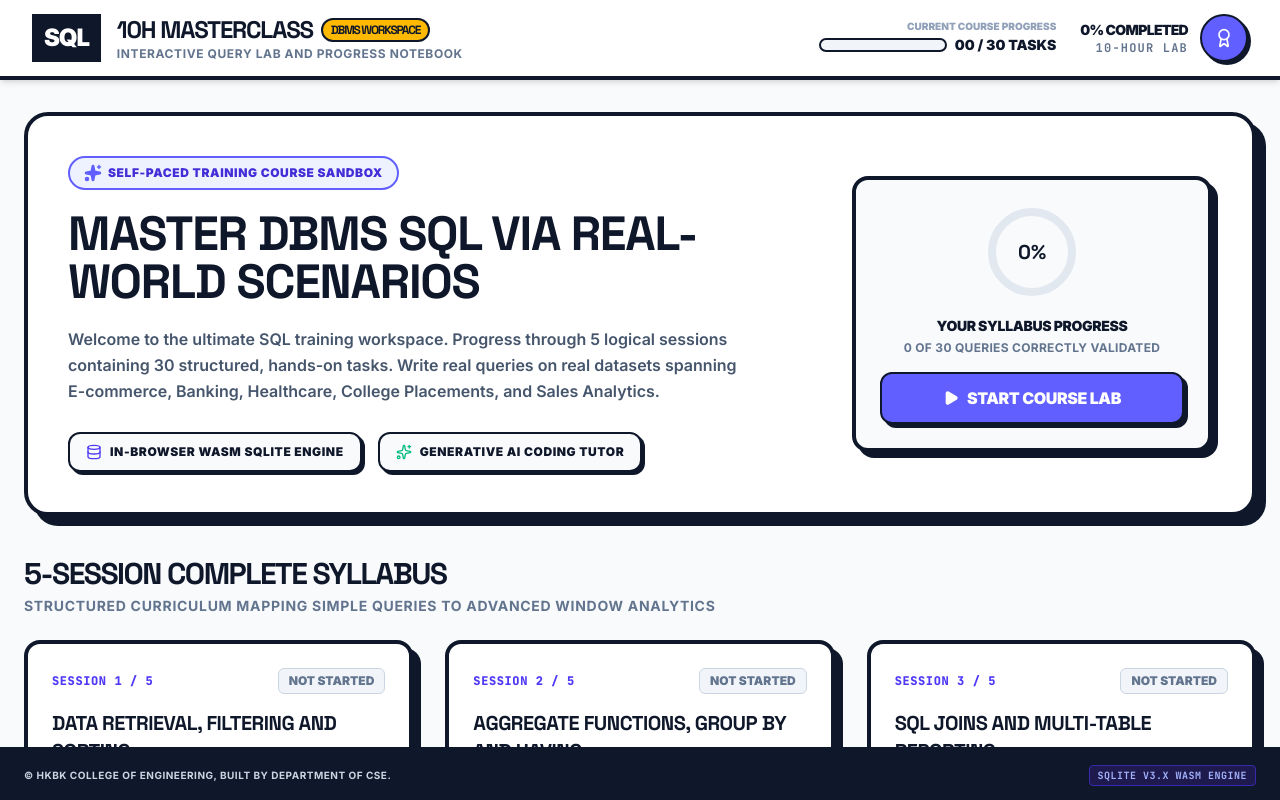
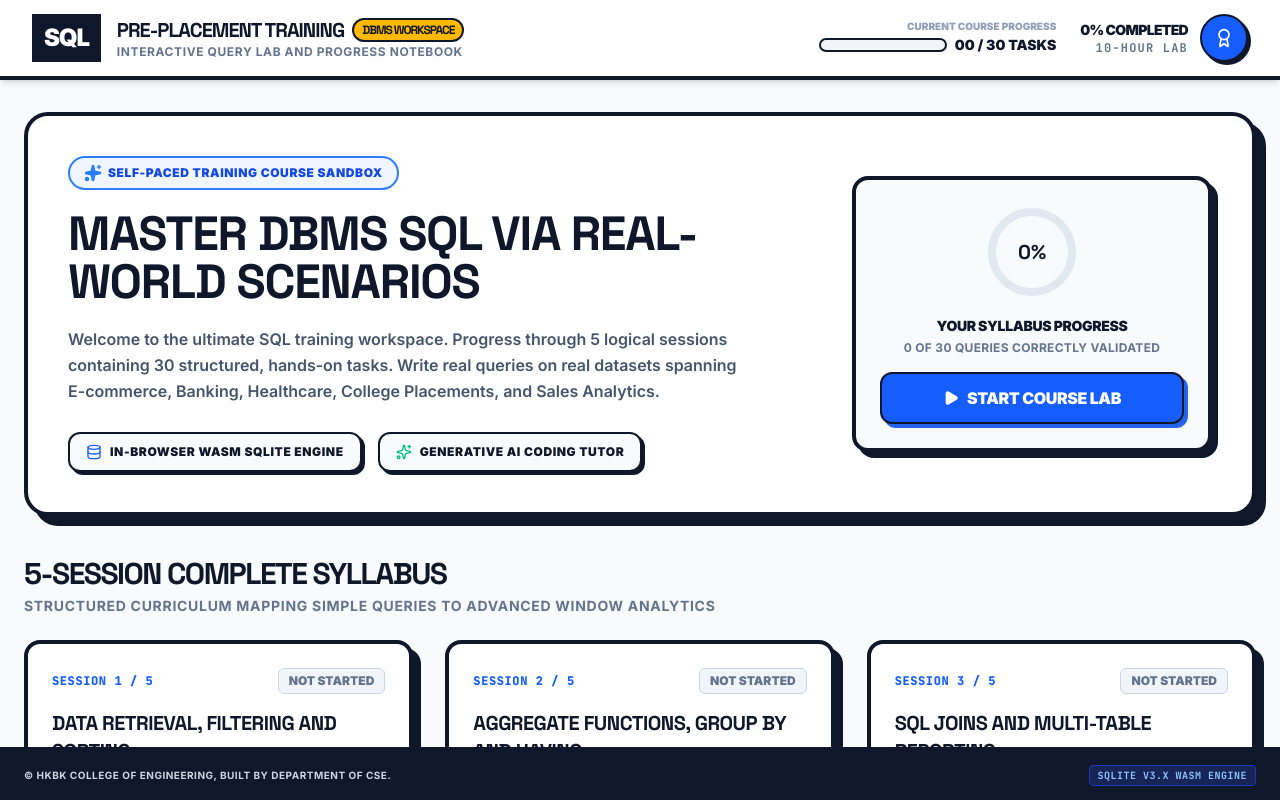
Before and after one commit to tahirnaquash/SQL-Masterclass, a React (Vite) app: page / in a window 1280 px wide. Built offline with nearby package versions, Linux system fonts and the light colour scheme.

Commit message:
feat: rebrand header and update theme color
Update workspace title to "PRE-PLACEMENT TRAINING", implement responsive font sizing for the header, and update the progress indicator color to blue.

```diff
--- a/src/App.tsx
+++ b/src/App.tsx
@@ -430,8 +430,8 @@ export default function App() {
         <div className="flex items-center gap-4 cursor-pointer select-none" onClick={() => setView("dashboard")}>
           <div className="bg-[#0F172A] text-white p-2.5 font-black text-2xl leading-none tracking-tighter border-2 border-[#0F172A]">SQL</div>
           <div>
-            <h1 className="font-display font-black text-2xl uppercase tracking-tighter text-[#0F172A] flex items-center gap-2">
-              10H Masterclass <span className="text-xs bg-amber-400 border-2 border-[#0F172A] text-[#0F172A] font-black px-2 py-0.5 rounded-full">DBMS WORKSPACE</span>
+            <h1 className="font-display font-black text-sm xs:text-base sm:text-lg md:text-xl uppercase tracking-tighter text-[#0F172A] flex items-center gap-2 whitespace-nowrap">
+              PRE-PLACEMENT TRAINING <span className="text-xs bg-amber-400 border-2 border-[#0F172A] text-[#0F172A] font-black px-2 py-0.5 rounded-full">DBMS WORKSPACE</span>
             </h1>
             <p className="text-xs font-bold text-slate-500 uppercase tracking-wider hidden sm:block">Interactive query lab and progress notebook</p>
           </div>
@@ -459,7 +459,7 @@ export default function App() {
               <div className="text-sm font-black text-[#0F172A] uppercase tracking-tighter">{coursePercentage}% COMPLETED</div>
               <div className="text-xs font-bold text-slate-500 uppercase tracking-widest font-mono">10-Hour Lab</div>
             </div>
-            <div className="w-12 h-12 bg-indigo-500 rounded-full border-2 border-[#0F172A] flex items-center justify-center relative shadow-[3px_3px_0px_0px_rgba(15,23,42,1)]">
+            <div className="w-12 h-12 bg-blue-600 rounded-full border-2 border-[#0F172A] flex items-center justify-center relative shadow-[3px_3px_0px_0px_rgba(15,23,42,1)]">
               <Award className={`w-5 h-5 ${completedCount === 30 ? 'text-amber-300 animate-bounce' : 'text-white'}`} />
               {completedCount === 30 && (
                 <span className="absolute -top-1 -right-1 w-3.5 h-3.5 bg-red-500 rounded-full animate-ping border border-white"></span>
@@ -477,13 +477,13 @@ export default function App() {
 
           {/* Welcome Banner */}
           <div className="relative overflow-hidden rounded-3xl border-4 border-[#0F172A] bg-white p-8 md:p-10 shadow-[10px_10px_0px_0px_rgba(15,23,42,1)]">
-            <div className="absolute top-0 right-0 w-96 h-96 bg-indigo-100/40 rounded-full blur-3xl -z-10"></div>
+            <div className="absolute top-0 right-0 w-96 h-96 bg-blue-100/40 rounded-full blur-3xl -z-10"></div>
             <div className="absolute bottom-0 left-0 w-96 h-96 bg-emerald-50/30 rounded-full blur-3xl -z-10"></div>
 
             <div className="grid md:grid-cols-3 gap-8 items-center">
               <div className="md:col-span-2 space-y-5">
-                <span className="inline-flex items-center px-3.5 py-1.5 rounded-full text-xs font-black uppercase tracking-wider bg-indigo-50 text-indigo-700 border-2 border-indigo-500">
-                  <Sparkles className="w-4.5 h-4.5 mr-1.5 text-indigo-500 fill-current" />
+                <span className="inline-flex items-center px-3.5 py-1.5 rounded-full text-xs font-black uppercase tracking-wider bg-blue-50 text-blue-700 border-2 border-blue-500">
+                  <Sparkles className="w-4.5 h-4.5 mr-1.5 text-blue-500 fill-current" />
                   Self-Paced Training Course Sandbox
                 </span>
                 <h2 className="text-3xl md:text-5xl font-display font-black tracking-tight text-[#0F172A] leading-none uppercase">
@@ -494,7 +494,7 @@ export default function App() {
                 </p>
                 <div className="flex flex-wrap gap-4 pt-2">
                   <div className="flex items-center space-x-2 bg-slate-50 px-4 py-2.5 rounded-xl border-2 border-[#0F172A] shadow-[3px_3px_0px_0px_rgba(15,23,42,1)]">
-                    <Database className="w-4 h-4 text-indigo-600" />
+                    <Database className="w-4 h-4 text-blue-600" />
                     <span className="text-xs font-black uppercase text-[#0F172A] tracking-wider">In-Browser WASM SQLite Engine</span>
                   </div>
                   <div className="flex items-center space-x-2 bg-slate-50 px-4 py-2.5 rounded-xl border-2 border-[#0F172A] shadow-[3px_3px_0px_0px_rgba(15,23,42,1)]">
@@ -547,7 +547,7 @@ export default function App() {
                       setSelectedQuestion(nextQ);
                       setView("workspace");
                     }}
-                    className="w-full py-3 rounded-xl bg-indigo-500 hover:bg-indigo-400 text-white font-black uppercase tracking-tight border-2 border-[#0F172A] shadow-[4px_4px_0px_0px_rgba(15,23,42,1)] hover:shadow-none hover:translate-x-[2px] hover:translate-y-[2px] transition flex items-center justify-center gap-2"
+                    className="w-full py-3 rounded-xl bg-blue-600 hover:bg-blue-500 text-white font-black uppercase tracking-tight border-2 border-[#0F172A] shadow-[4px_4px_0px_0px_rgba(37,99,235,1)] hover:shadow-none hover:translate-x-[2px] hover:translate-y-[2px] transition flex items-center justify-center gap-2"
                   >
                     <Play className="w-4 h-4 fill-current text-white" />
                     {completedCount > 0 ? "Resume Learning" : "Start Course Lab"}
@@ -600,7 +600,7 @@ export default function App() {
                     <div className="p-6 flex-1 flex flex-col space-y-4">
                       {/* Badge / Number */}
                       <div className="flex items-center justify-between">
-                        <span className="text-xs font-mono font-black text-indigo-600 tracking-wider">
+                        <span className="text-xs font-mono font-black text-blue-600 tracking-wider">
                           SESSION {session.number} / 5
                         </span>
                         {isCompleted ? (
@@ -620,7 +620,7 @@ export default function App() {
 
                       {/* Header */}
                       <div className="space-y-1.5">
-                        <h4 className="font-display font-black text-xl text-[#0F172A] group-hover:text-indigo-600 transition uppercase tracking-tight leading-snug">
+                        <h4 className="font-display font-black text-xl text-[#0F172A] group-hover:text-blue-600 transition uppercase tracking-tight leading-snug">
                           {session.title.replace(`Session ${session.number} — `, "")}
                         </h4>
                         <p className="text-xs font-bold text-slate-500 uppercase tracking-widest font-mono flex items-center gap-1">
@@ -652,7 +652,7 @@ export default function App() {
                         <div className="w-full bg-slate-100 h-3.5 rounded-full overflow-hidden border-2 border-[#0F172A]">
                           <div
                             className={`h-full rounded-full transition-all duration-300 ${
-                              isCompleted ? 'bg-emerald-500' : 'bg-indigo-500'
+                              isCompleted ? 'bg-emerald-500' : 'bg-blue-600'
                             }`}
                             style={{ width: `${sessionProg.percent}%` }}
                           ></div>
@@ -669,7 +669,7 @@ export default function App() {
                         setSelectedQuestion(incomplete || session.questions[0]);
                         setView("workspace");
                       }}
-                      className="border-t-4 border-[#0F172A] py-4 px-6 text-xs font-black text-slate-600 group-hover:text-indigo-600 hover:bg-slate-50 bg-slate-50/50 text-left flex items-center justify-between transition uppercase tracking-wider cursor-pointer"
+                      className="border-t-4 border-[#0F172A] py-4 px-6 text-xs font-black text-slate-600 group-hover:text-blue-600 hover:bg-slate-50 bg-slate-50/50 text-left flex items-center justify-between transition uppercase tracking-wider cursor-pointer"
                     >
                       <span>Enter Practice Lab</span>
                       <ChevronRight className="w-4 h-4 text-slate-600 group-hover:translate-x-1 transition" />
@@ -683,11 +683,11 @@ export default function App() {
           {/* COURSE LEARNING OUTCOMES */}
           <section className="bg-white rounded-3xl border-4 border-[#0F172A] p-8 space-y-6 shadow-[10px_10px_0px_0px_rgba(15,23,42,1)]">
             <h3 className="text-xl md:text-2xl font-display font-black text-[#0F172A] flex items-center gap-2 uppercase tracking-tight">
-              <Award className="w-6 h-6 text-indigo-500 fill-current" /> Syllabus Learning Outcomes
+              <Award className="w-6 h-6 text-blue-500 fill-current" /> Syllabus Learning Outcomes
             </h3>
             <div className="grid md:grid-cols-2 gap-6 leading-relaxed">
               <div className="bg-slate-50 p-6 rounded-2xl border-2 border-[#0F172A] space-y-2 shadow-[4px_4px_0px_0px_rgba(15,23,42,1)]">
-                <h4 className="font-black text-indigo-600 text-xs font-mono uppercase tracking-widest">Foundation & Grouping</h4>
+                <h4 className="font-black text-blue-600 text-xs font-mono uppercase tracking-widest">Foundation & Grouping</h4>
                 <p className="text-slate-600 text-sm font-medium">
                   After completing Session 1 and 2, students will be fully capable of writing structured queries to filter and order records using multi-conditional logic (WHERE, AND, OR, BETWEEN, IN, LIKE), and performing advanced summaries and group aggregates with HAVING conditions.
                 </p>
@@ -719,7 +719,7 @@ export default function App() {
             <div className="p-5 border-b-4 border-[#0F172A] bg-slate-50 space-y-4">
               <button
                 onClick={() => setView("dashboard")}
-                className="inline-flex items-center text-xs font-black uppercase tracking-wider text-slate-500 hover:text-indigo-600 transition group"
+                className="inline-flex items-center text-xs font-black uppercase tracking-wider text-slate-500 hover:text-blue-600 transition group"
               >
                 <ArrowLeft className="w-4 h-4 mr-1 group-hover:-translate-x-0.5 transition" />
                 Back to Syllabus Dashboard
@@ -742,7 +742,7 @@ export default function App() {
                   ))}
                 </select>
 
-                <span className="text-[10px] font-black uppercase font-mono text-indigo-600 bg-indigo-50 border-2 border-indigo-200 px-2 py-1 rounded-md">
+                <span className="text-[10px] font-black uppercase font-mono text-blue-600 bg-blue-50 border-2 border-blue-200 px-2 py-1 rounded-md">
                   {selectedSession.domain}
                 </span>
               </div>
@@ -772,7 +772,7 @@ export default function App() {
                 <Database className="w-4 h-4" />
                 Database Explorer
                 <span className={`ml-1 px-1.5 py-0.5 text-[9px] font-black font-mono rounded border ${
-                  leftTab === "schema" ? "bg-indigo-500 text-white border-indigo-400" : "bg-[#0F172A] text-white border-[#0F172A]"
+                  leftTab === "schema" ? "bg-blue-600 text-white border-blue-400" : "bg-[#0F172A] text-white border-[#0F172A]"
                 }`}>
                   {selectedSession.tables.length}
                 </span>
@@ -801,7 +801,7 @@ export default function App() {
                             onClick={() => setSelectedQuestion(q)}
                             className={`p-3.5 rounded-xl border-2 transition-all flex items-center justify-between group ${
                               isCurrent
-                                ? "bg-[#0F172A] border-[#0F172A] text-white shadow-[4px_4px_0px_0px_rgba(99,102,241,1)]"
+                                ? "bg-[#0F172A] border-[#0F172A] text-white shadow-[4px_4px_0px_0px_rgba(37,99,235,1)]"
                                 : isSolved
                                   ? "bg-emerald-50 border-emerald-500 text-emerald-950 hover:bg-emerald-100 shadow-[3px_3px_0px_0px_rgba(16,185,129,1)]"
                                   : "bg-slate-50 border-[#0F172A] text-[#0F172A] hover:bg-slate-100 shadow-[3px_3px_0px_0px_rgba(15,23,42,1)]"
@@ -812,7 +812,7 @@ export default function App() {
                                 <CheckCircle className="w-4.5 h-4.5 text-emerald-500 fill-emerald-100 shrink-0" />
                               ) : (
                                 <div className={`w-5 h-5 rounded border-2 flex items-center justify-center text-[10px] font-black font-mono shrink-0 ${
-                                  isCurrent ? 'border-indigo-400 text-white bg-indigo-500' : 'border-[#0F172A] text-[#0F172A] bg-white'
+                                  isCurrent ? 'border-blue-400 text-white bg-blue-600' : 'border-[#0F172A] text-[#0F172A] bg-white'
                                 }`}>
                                   {q.title.includes("Easy") ? "E" : q.title.includes("Medium") ? "M" : "H"}
                                 </div>
@@ -866,8 +866,8 @@ export default function App() {
 
                     {/* Scenario */}
                     <div className="p-4 rounded-xl bg-slate-50 border-2 border-[#0F172A] space-y-2 shadow-[3px_3px_0px_0px_rgba(15,23,42,1)]">
-                      <h4 className="text-[10px] font-mono font-black text-indigo-600 uppercase tracking-widest flex items-center gap-1">
-                        <Info className="w-3.5 h-3.5 text-indigo-600" /> Real-World Scenario
+                      <h4 className="text-[10px] font-mono font-black text-blue-600 uppercase tracking-widest flex items-center gap-1">
+                        <Info className="w-3.5 h-3.5 text-blue-600" /> Real-World Scenario
                       </h4>
                       <p className="text-xs text-slate-700 leading-relaxed font-semibold">
                         {selectedQuestion.scenario}
@@ -877,7 +877,7 @@ export default function App() {
                     {/* Question Statement */}
                     <div className="space-y-1.5">
                       <h4 className="text-[11px] font-black uppercase text-slate-400 tracking-widest">Problem Statement</h4>
-                      <p className="text-sm font-bold text-[#0F172A] leading-relaxed bg-slate-100 border-l-4 border-indigo-500 p-3.5 rounded-r">
+                      <p className="text-sm font-bold text-[#0F172A] leading-relaxed bg-slate-100 border-l-4 border-blue-500 p-3.5 rounded-r">
                         {selectedQuestion.questionText}
                       </p>
                     </div>
@@ -898,7 +898,7 @@ export default function App() {
                     <details className="group border-2 border-[#0F172A] rounded-xl bg-slate-50 overflow-hidden transition-all shadow-[2px_2px_0px_0px_rgba(15,23,42,1)]">
                       <summary className="p-3 text-xs font-black uppercase tracking-wider text-slate-600 group-hover:text-[#0F172A] cursor-pointer flex items-center justify-between select-none">
                         <span>Need a hint?</span>
-                        <span className="text-[10px] font-black font-mono text-indigo-600 group-open:hidden">SHOW +</span>
+                        <span className="text-[10px] font-black font-mono text-blue-600 group-open:hidden">SHOW +</span>
                         <span className="text-[10px] font-black font-mono text-slate-500 group-open:inline">HIDE -</span>
                       </summary>
                       <div className="p-4 border-t-2 border-[#0F172A] text-xs text-slate-600 leading-relaxed bg-white font-semibold">
@@ -926,7 +926,7 @@ export default function App() {
                         onClick={() => setActiveExploreTable(table.name)}
                         className={`px-3 py-2 rounded-lg text-xs font-black font-mono uppercase transition flex items-center gap-1.5 border-2 ${
                           activeExploreTable === table.name
-                            ? "bg-[#0F172A] border-[#0F172A] text-white shadow-[2px_2px_0px_0px_rgba(99,102,241,1)]"
+                            ? "bg-[#0F172A] border-[#0F172A] text-white shadow-[2px_2px_0px_0px_rgba(37,99,235,1)]"
                             : "bg-white border-[#0F172A] text-[#0F172A] hover:bg-slate-50 shadow-[2px_2px_0px_0px_rgba(15,23,42,1)]"
                         }`}
                       >
@@ -946,7 +946,7 @@ export default function App() {
 
                         {/* Table metadata description */}
                         <div className="p-4 bg-slate-50 rounded-xl border-2 border-[#0F172A] space-y-2 shadow-[2px_2px_0px_0px_rgba(15,23,42,1)]">
-                          <h5 className="text-[10px] font-mono font-black text-indigo-600 uppercase tracking-widest">Description</h5>
+                          <h5 className="text-[10px] font-mono font-black text-blue-600 uppercase tracking-widest">Description</h5>
                           <p className="text-xs text-slate-700 leading-relaxed font-semibold">{table.desc}</p>
 
                           <h5 className="text-[10px] font-mono font-black text-slate-400 uppercase tracking-widest pt-2">SQL Schema</h5>
@@ -1009,7 +1009,7 @@ export default function App() {
             <div className="px-5 py-3 border-b-4 border-[#0F172A] bg-slate-50 flex items-center justify-between">
               <div className="flex items-center space-x-3">
                 <span className="text-xs font-black uppercase font-mono text-[#0F172A] flex items-center gap-1">
-                  <FileText className="w-4 h-4 text-indigo-600" />
+                  <FileText className="w-4 h-4 text-blue-600" />
                   query.sql
                 </span>
 
@@ -1023,7 +1023,7 @@ export default function App() {
               <div className="flex items-center space-x-2">
                 <button
                   onClick={formatQuery}
-                  className="text-xs font-black uppercase tracking-wider text-slate-700 hover:text-indigo-600 px-3 py-1.5 rounded-lg border-2 border-transparent hover:border-[#0F172A] transition"
+                  className="text-xs font-black uppercase tracking-wider text-slate-700 hover:text-blue-600 px-3 py-1.5 rounded-lg border-2 border-transparent hover:border-[#0F172A] transition"
                   title="Format SQL syntax with uppercase keywords"
                 >
                   Format SQL
@@ -1052,7 +1052,7 @@ export default function App() {
                   <button
                     key={word}
                     onClick={() => insertKeyword(word)}
-                    className="text-[10px] font-black font-mono bg-white hover:bg-indigo-50 text-[#0F172A] border-2 border-[#0F172A] rounded px-2 py-0.5 cursor-pointer whitespace-nowrap transition active:translate-y-0.5 shadow-[2px_2px_0px_0px_rgba(15,23,42,1)]"
+                    className="text-[10px] font-black font-mono bg-white hover:bg-blue-50 text-[#0F172A] border-2 border-[#0F172A] rounded px-2 py-0.5 cursor-pointer whitespace-nowrap transition active:translate-y-0.5 shadow-[2px_2px_0px_0px_rgba(15,23,42,1)]"
                   >
                     {word}
                   </button>
@@ -1064,7 +1064,7 @@ export default function App() {
                 <button
                   onClick={handleRunQuery}
                   disabled={isRunning}
-                  className="px-5 py-3 bg-[#0F172A] hover:bg-indigo-600 text-white text-xs font-black font-mono uppercase rounded-xl border-2 border-[#0F172A] shadow-[4px_4px_0px_0px_rgba(99,102,241,1)] flex items-center gap-2 transition active:translate-y-1 active:shadow-none disabled:opacity-50"
+                  className="px-5 py-3 bg-[#0F172A] hover:bg-blue-700 text-white text-xs font-black font-mono uppercase rounded-xl border-2 border-[#0F172A] shadow-[4px_4px_0px_0px_rgba(37,99,235,1)] flex items-center gap-2 transition active:translate-y-1 active:shadow-none disabled:opacity-50"
                 >
                   {isRunning ? (
                     <RefreshCw className="w-3.5 h-3.5 animate-spin" />
@@ -1087,7 +1087,7 @@ export default function App() {
                   </span>
 
                   {queryResult && !queryResult.error && (
-                    <span className="text-[10px] text-[#0F172A] bg-indigo-50 border border-indigo-200 font-mono font-black uppercase tracking-wider px-2 py-0.5 rounded-md">
+                    <span className="text-[10px] text-[#0F172A] bg-blue-50 border border-blue-200 font-mono font-black uppercase tracking-wider px-2 py-0.5 rounded-md">
                       {queryResult.rows.length} rows returned
                     </span>
                   )}
@@ -1096,8 +1096,8 @@ export default function App() {
                 <div className="flex-1 overflow-auto p-5 bg-white">
                   {!queryResult ? (
                     <div className="h-full flex flex-col items-center justify-center text-center text-slate-500 space-y-3 p-6">
-                      <div className="w-12 h-12 bg-indigo-50 border-2 border-dashed border-[#0F172A] rounded-xl flex items-center justify-center shadow-[3px_3px_0px_0px_rgba(15,23,42,1)]">
-                        <Database className="w-6 h-6 text-indigo-600 animate-pulse" />
+                      <div className="w-12 h-12 bg-blue-50 border-2 border-dashed border-[#0F172A] rounded-xl flex items-center justify-center shadow-[3px_3px_0px_0px_rgba(15,23,42,1)]">
+                        <Database className="w-6 h-6 text-blue-600 animate-pulse" />
                       </div>
                       <div>
                         <p className="text-sm font-black uppercase text-[#0F172A] tracking-wide">Console Ready</p>
@@ -1121,7 +1121,7 @@ export default function App() {
                         <button
                           onClick={handleAskAI}
                           disabled={aiLoading}
-                          className="px-4 py-2.5 bg-[#0F172A] hover:bg-indigo-600 text-white border-2 border-[#0F172A] rounded-xl text-xs font-black uppercase tracking-wider flex items-center justify-center gap-2 transition active:translate-y-0.5 shadow-[2px_2px_0px_0px_rgba(15,23,42,1)]"
+                          className="px-4 py-2.5 bg-[#0F172A] hover:bg-blue-700 text-white border-2 border-[#0F172A] rounded-xl text-xs font-black uppercase tracking-wider flex items-center justify-center gap-2 transition active:translate-y-0.5 shadow-[2px_2px_0px_0px_rgba(15,23,42,1)]"
                         >
                           <Sparkles className="w-4 h-4" />
                           {aiLoading ? "Consulting AI Tutor..." : "Ask AI Tutor to Explain Error"}
@@ -1200,8 +1200,8 @@ export default function App() {
               {/* AI SQL Tutor Sidebar helper */}
               <div className="w-[340px] max-w-md bg-slate-50 flex flex-col h-full overflow-hidden">
                 <div className="px-4 py-3 bg-[#0F172A] border-b-2 border-[#0F172A] flex items-center justify-between">
-                  <span className="text-xs font-black font-mono text-indigo-300 uppercase tracking-wider flex items-center gap-1">
-                    <Sparkles className="w-4 h-4 text-indigo-400" />
+                  <span className="text-xs font-black font-mono text-blue-300 uppercase tracking-wider flex items-center gap-1">
+                    <Sparkles className="w-4 h-4 text-blue-400" />
                     AI Coding Tutor
                   </span>
 
@@ -1219,8 +1219,8 @@ export default function App() {
                   {aiLoading ? (
                     <div className="h-full flex flex-col items-center justify-center text-center text-slate-500 space-y-3 p-4">
                       <div className="relative">
-                        <div className="w-12 h-12 border-4 border-indigo-200 border-t-indigo-600 rounded-full animate-spin"></div>
-                        <Sparkles className="w-5 h-5 text-indigo-500 absolute inset-0 m-auto animate-pulse" />
+                        <div className="w-12 h-12 border-4 border-blue-200 border-t-blue-600 rounded-full animate-spin"></div>
+                        <Sparkles className="w-5 h-5 text-blue-500 absolute inset-0 m-auto animate-pulse" />
                       </div>
                       <div className="space-y-1">
                         <p className="text-xs font-black uppercase text-[#0F172A]">Analyzing SQL...</p>
@@ -1246,7 +1246,7 @@ export default function App() {
                   ) : (
                     <div className="h-full flex flex-col items-center justify-center text-center text-slate-400 space-y-3 p-4">
                       <div className="w-10 h-10 bg-slate-50 border-2 border-[#0F172A] rounded-lg flex items-center justify-center shadow-[2px_2px_0px_0px_rgba(15,23,42,1)]">
-                        <HelpCircle className="w-5 h-5 text-indigo-500" />
+                        <HelpCircle className="w-5 h-5 text-blue-500" />
                       </div>
                       <div className="space-y-1">
                         <p className="text-xs font-black uppercase text-[#0F172A]">Need Explanations?</p>
@@ -1269,7 +1269,7 @@ export default function App() {
       {/* FOOTER */}
       <footer className="py-3.5 px-6 bg-[#0F172A] border-t-4 border-[#0F172A] text-center text-[10px] text-slate-300 font-bold uppercase tracking-wider flex justify-between items-center shrink-0">
         <p>© HKBK College of Engineering, Built by Department of CSE.</p>
-        <p className="font-mono text-indigo-300 bg-indigo-950 px-2 py-0.5 rounded border border-indigo-800">SQLite v3.x WASM Engine</p>
+        <p className="font-mono text-blue-300 bg-blue-950 px-2 py-0.5 rounded border border-blue-800">SQLite v3.x WASM Engine</p>
       </footer>
 
     </div>
```
